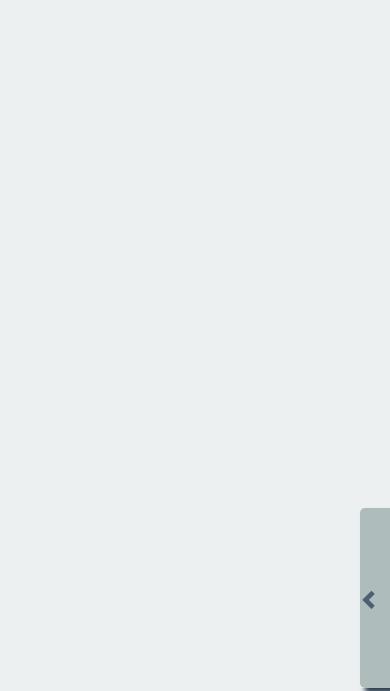
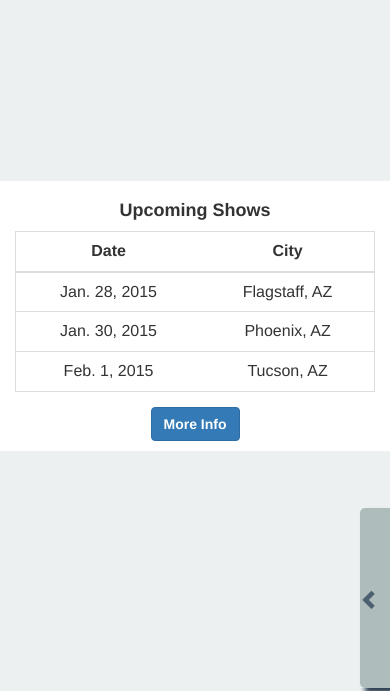
Before and after one commit to c1phr/cs399_band, a Django app: page / in a window 390 px wide. Shown: the part 56-747 px from the top of the page. Run offline with Django 3.2, Linux system fonts and the light colour scheme; data comes from the database, SQL or seed files in the repository; some libraries are stand-ins or nearby versions.

Commit message:
Index - Small/XS Complete
The index page is completely responsive now - before I had cut off the
material to not show anything on small screens.

```diff
--- a/band_project/templates/index.html
+++ b/band_project/templates/index.html
@@ -94,6 +94,30 @@
                 </div>
             </div>
         </div>
+    <div class="visible-sm visible-xs">
+            <div class="row " style="background:white;">
+                <div class="col-xs-12 text-center">
+                    <h1 style="font-weight:bolder; font-size:18px;">Upcoming Shows</h1>
+                    <div class="table-responsive ">
+                        <table class="table text-center">
+                            <thead>
+                                <th style="text-align:center;">Date</th>
+                                <th style="text-align:center;">City</th>
+                            </thead>
+                            <tbody>
+                                {% for date in tour_dates %}
+                                    <tr>
+                                        <td>{{ date.date }}</td>
+                                        <td>{{ date.city }}</td>
+                                    </tr>
+                                {% endfor %}
+                            </tbody>
+                        </table>
+                    </div>
+                        <a class="btn btn-primary" href="/tour" style="font-weight:bold; margin-bottom:10px;">More Info</a>
+                </div>
+            </div>
+    </div>
 
 
 {% endblock %}
@@ -111,7 +135,6 @@
             $(window).resize(function(){
                 var paddingTop = ($(this).height() - $('.tour-box').height() - $('nav').height() - $('footer').height() - 100)/2;
                 $('.container').css('margin-top',paddingTop);
-                console.log($(this).height());
                                 var marginBottom = -(($('.container').height() - $('.tour-box').height() - $('nav').height() - $('footer').height())/2);
                 $('.row').css('margin-top', marginBottom);
 
```
